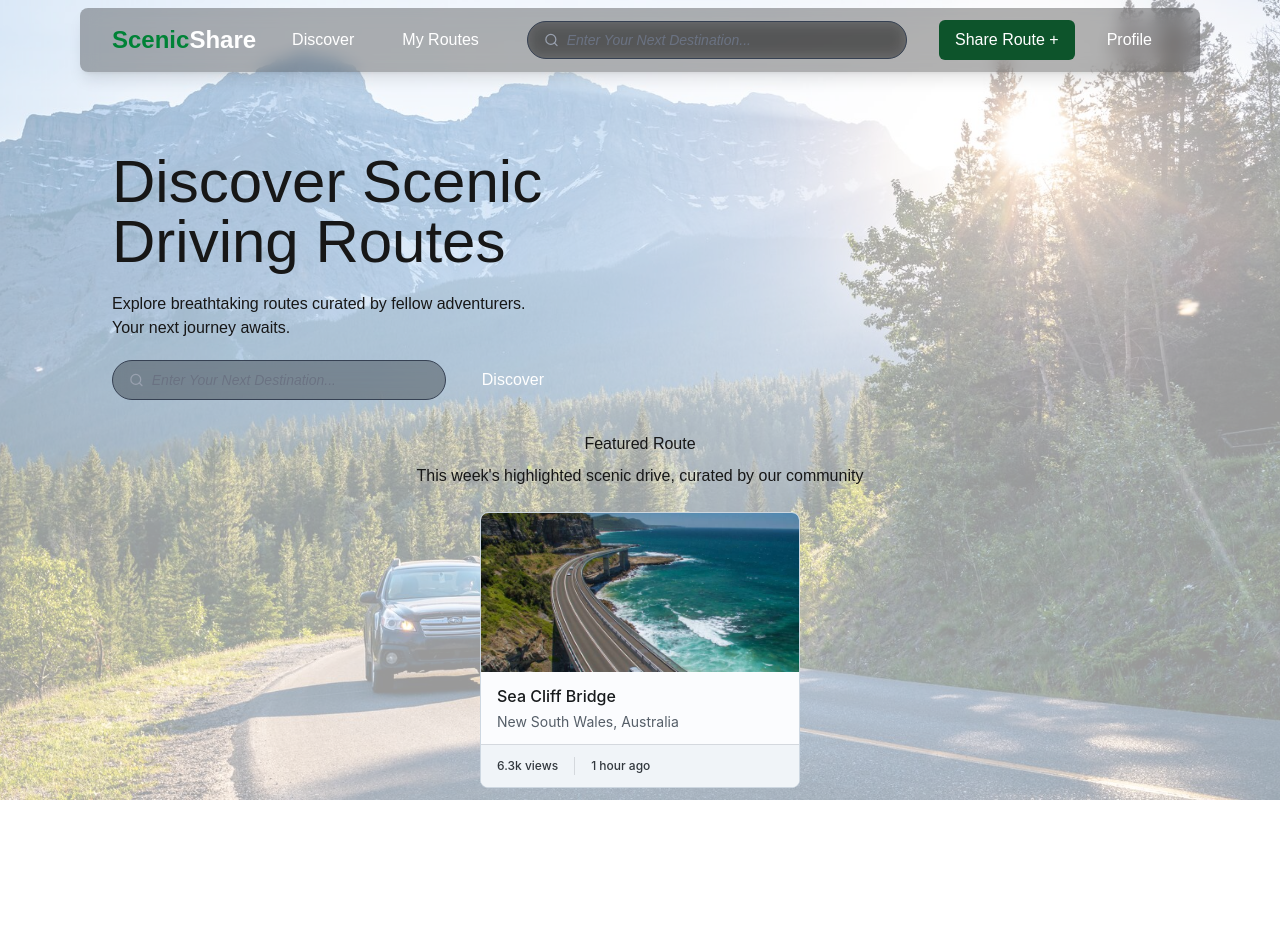
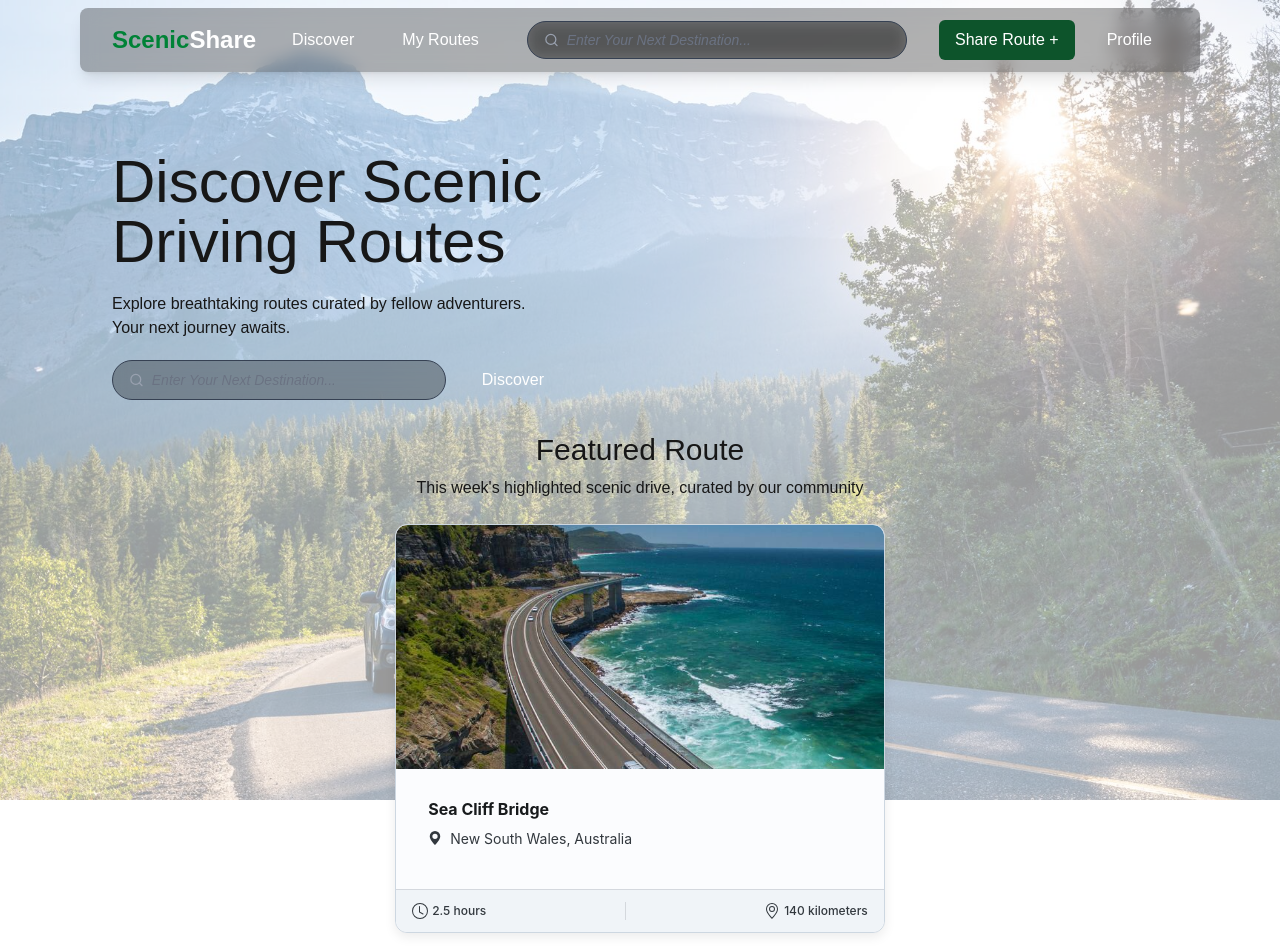
Before and after one commit to JohnL0919/ScenicShare, a Next.js app in the folder scenicshare-frontend/: page /landing-page in a window 1280 px wide. Shown: the top 952 px of the page. Before the commit the page ends 820 px from the top, so only its background shows below. Built offline with nearby package versions, Linux system fonts and the light colour scheme.

Commit message:
featured route with hardcoded data

```diff
--- a/scenicshare-frontend/src/app/landing-page/components/FeaturedRoute.tsx
+++ b/scenicshare-frontend/src/app/landing-page/components/FeaturedRoute.tsx
@@ -6,48 +6,123 @@ import CardContent from "@mui/joy/CardContent";
 import CardOverflow from "@mui/joy/CardOverflow";
 import Divider from "@mui/joy/Divider";
 import Typography from "@mui/joy/Typography";
+import { keyframes } from "@emotion/react";
+import Box from "@mui/joy/Box";
 
 export default function FeaturedRoute() {
   return (
-    <div className="flex flex-col items-center justify-center w-full max-w-md mx-auto py-8">
-      <h1 className="text-center mb-2">Featured Route</h1>
+    <div className="flex flex-col items-center justify-center w-full max-w-full sm:max-w-lg md:max-w-xl mx-auto py-8 px-4">
+      <h1 className="text-center mb-2 text-3xl">Featured Route</h1>
       <h4 className="text-center mb-6">
         This week&apos;s highlighted scenic drive, curated by our community
       </h4>
-      <Card variant="outlined" sx={{ width: 320 }}>
+      <Card
+        variant="outlined"
+        sx={{
+          width: "90%",
+          maxWidth: "100%",
+          borderRadius: "12px",
+          overflow: "hidden",
+          boxShadow: "0 4px 12px rgba(0,0,0,0.08)",
+          transition: "all 0.3s ease",
+          "&:hover": {
+            transform: "translateY(-8px)",
+            boxShadow: "0 12px 24px rgba(0,0,0,0.15)",
+          },
+        }}
+      >
         <CardOverflow>
           <AspectRatio ratio="2">
             <Image
               src="/scenic2.jpg"
               alt="The Grand Pacific Drive to Sea Cliff Bridge"
               fill
-              sizes="(max-width: 768px) 100vw, 320px"
-              style={{ objectFit: "cover" }}
+              sizes="(max-width: 768px) 100vw, (max-width: 1200px) 50vw, 33vw"
+              style={{
+                objectFit: "cover",
+              }}
               priority
             />
           </AspectRatio>
         </CardOverflow>
-        <CardContent>
-          <Typography level="title-md">Sea Cliff Bridge</Typography>
-          <Typography level="body-sm">New South Wales, Australia</Typography>
+        <CardContent sx={{ padding: "16px", textAlign: "left" }}>
+          <Typography level="title-md" sx={{ fontWeight: "bold", mb: 0.5 }}>
+            Sea Cliff Bridge
+          </Typography>
+
+          {/* Location with icon */}
+          <Box sx={{ display: "flex", alignItems: "center", gap: 1, mb: 1.5 }}>
+            <svg
+              xmlns="http://www.w3.org/2000/svg"
+              width="14"
+              height="14"
+              fill="currentColor"
+              viewBox="0 0 16 16"
+            >
+              <path d="M8 16s6-5.686 6-10A6 6 0 0 0 2 6c0 4.314 6 10 6 10zm0-7a3 3 0 1 1 0-6 3 3 0 0 1 0 6z" />
+            </svg>
+            <Typography level="body-sm" sx={{ color: "text.secondary" }}>
+              New South Wales, Australia
+            </Typography>
+          </Box>
         </CardContent>
-        <CardOverflow variant="soft" sx={{ bgcolor: "background.level1" }}>
+        <CardOverflow
+          variant="soft"
+          sx={{
+            bgcolor: "background.level1",
+            backdropFilter: "blur(8px)",
+            transition: "background 0.2s ease",
+          }}
+        >
           <Divider inset="context" />
-          <CardContent orientation="horizontal">
+          <CardContent
+            orientation="horizontal"
+            sx={{ justifyContent: "space-between" }}
+          >
             <Typography
               level="body-xs"
               textColor="text.secondary"
-              sx={{ fontWeight: "md" }}
+              sx={{
+                fontWeight: "md",
+                display: "flex",
+                alignItems: "center",
+                gap: 0.5,
+              }}
             >
-              6.3k views
+              <svg
+                xmlns="http://www.w3.org/2000/svg"
+                width="16"
+                height="16"
+                fill="currentColor"
+                viewBox="0 0 16 16"
+              >
+                <path d="M8 3.5a.5.5 0 0 0-1 0V9a.5.5 0 0 0 .252.434l3.5 2a.5.5 0 0 0 .496-.868L8 8.71V3.5z" />
+                <path d="M8 16A8 8 0 1 0 8 0a8 8 0 0 0 0 16zm7-8A7 7 0 1 1 1 8a7 7 0 0 1 14 0z" />
+              </svg>
+              2.5 hours
             </Typography>
             <Divider orientation="vertical" />
             <Typography
               level="body-xs"
               textColor="text.secondary"
-              sx={{ fontWeight: "md" }}
+              sx={{
+                fontWeight: "md",
+                display: "flex",
+                alignItems: "center",
+                gap: 0.5,
+              }}
             >
-              1 hour ago
+              <svg
+                xmlns="http://www.w3.org/2000/svg"
+                width="16"
+                height="16"
+                fill="currentColor"
+                viewBox="0 0 16 16"
+              >
+                <path d="M12.166 8.94c-.524 1.062-1.234 2.12-1.96 3.07A31.493 31.493 0 0 1 8 14.58a31.481 31.481 0 0 1-2.206-2.57c-.726-.95-1.436-2.008-1.96-3.07C3.304 7.867 3 6.862 3 6a5 5 0 0 1 10 0c0 .862-.305 1.867-.834 2.94zM8 16s6-5.686 6-10A6 6 0 0 0 2 6c0 4.314 6 10 6 10z" />
+                <path d="M8 8a2 2 0 1 1 0-4 2 2 0 0 1 0 4zm0 1a3 3 0 1 0 0-6 3 3 0 0 0 0 6z" />
+              </svg>
+              140 kilometers
             </Typography>
           </CardContent>
         </CardOverflow>
```
